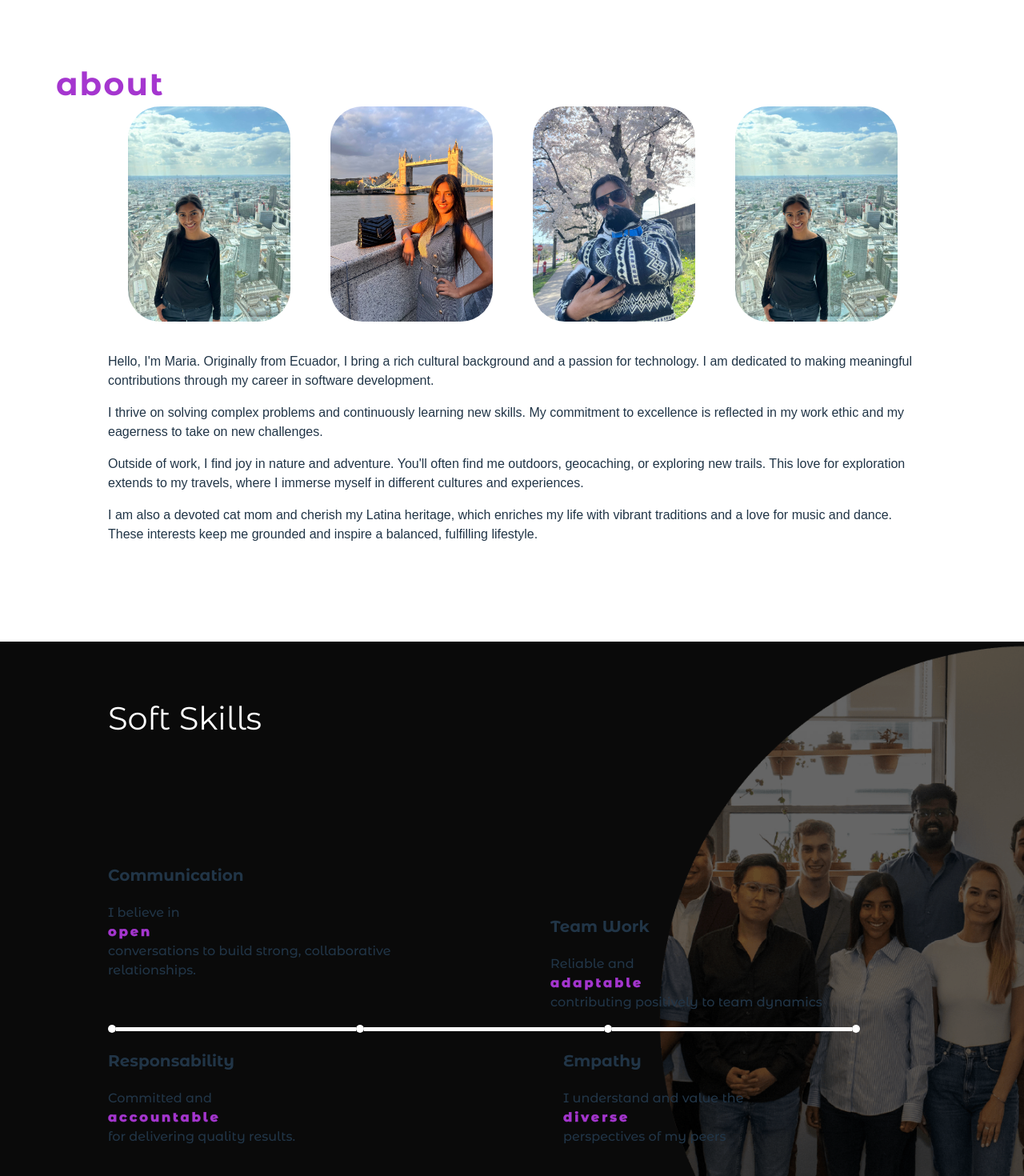
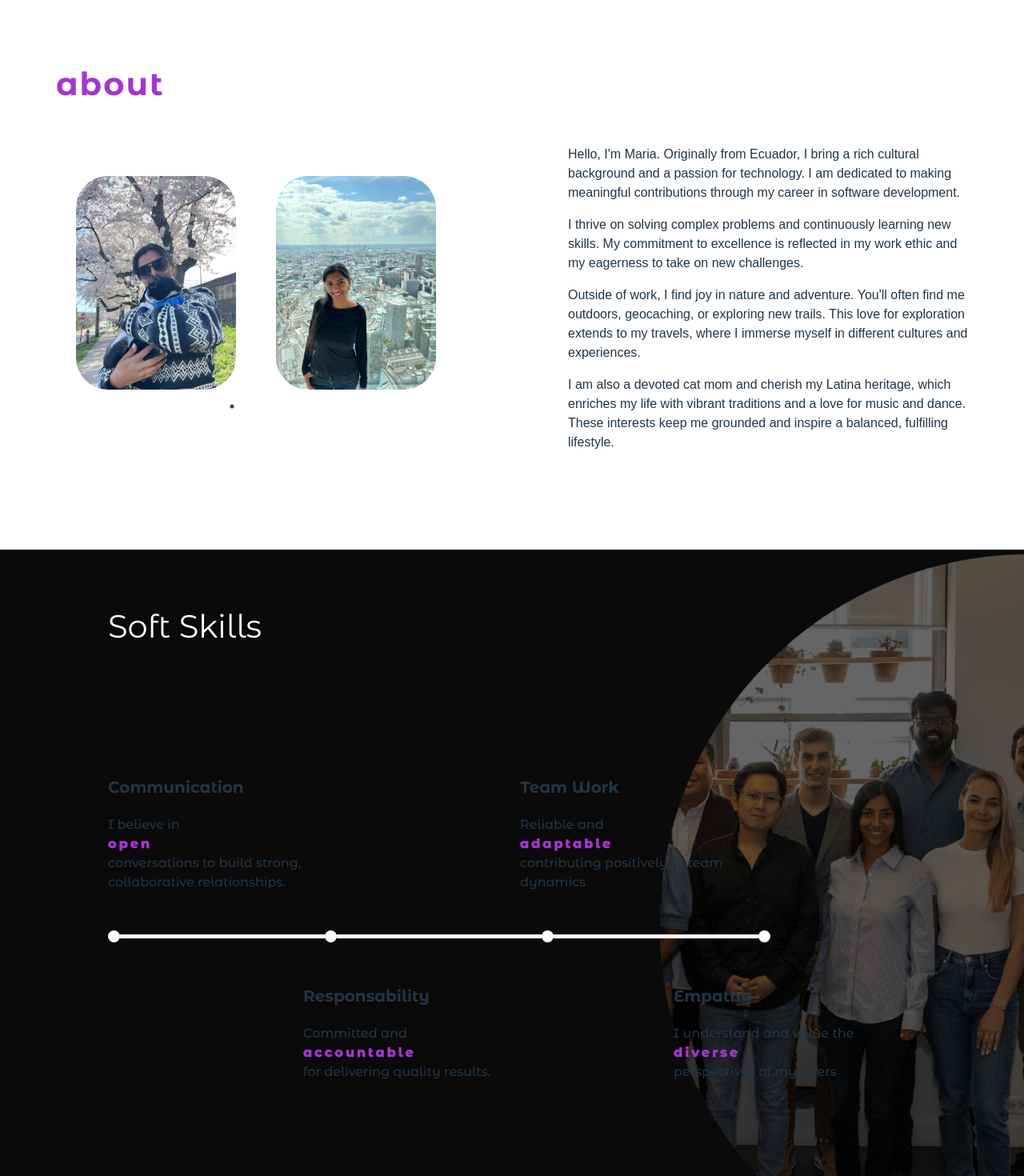
Before and after one commit to MariaVan8/portfolio-react, a React (Vite) app: page / in a window 1280 px wide. Shown: the part 3160-4630 px from the top of the page at 80% size. Built offline with nearby package versions, Linux system fonts and the light colour scheme.

Commit message:
Updated desktop query for soft skills and about me section

```diff
--- a/src/components/About/About.jsx
+++ b/src/components/About/About.jsx
@@ -25,16 +25,16 @@ function About() {
 				},
 			},
 			{
-				breakpoint: 1960, // Desktop view
+				breakpoint: 960, // Desktop view
 				settings: {
-					slidesToShow: 4,
+					slidesToShow: 3,
 					centerPadding: "0px", // Adjust this to create the overlap effect
 				},
 			},
 			{
-				breakpoint: 2960, // Desktop view
+				breakpoint: 1960, // Desktop view
 				settings: {
-					slidesToShow: 5,
+					slidesToShow: 2,
 					centerPadding: "0px", // Adjust this to create the overlap effect
 				},
 			},
@@ -61,6 +61,7 @@ function About() {
 					</div>
 				</div>
 			</section>
+			<div className="about_container">
 				<section className="slider">
 					<Slider {...settings}>
 						<div>
@@ -91,14 +92,14 @@ function About() {
 					</p>
 					<p>
 						I thrive on solving complex problems and continuously learning new
-					skills. My commitment to excellence is reflected in my work ethic and
-					my eagerness to take on new challenges.
+						skills. My commitment to excellence is reflected in my work ethic
+						and my eagerness to take on new challenges.
 					</p>
 					<p>
-					Outside of work, I find joy in nature and adventure. You'll often find
-					me outdoors, geocaching, or exploring new trails. This love for
-					exploration extends to my travels, where I immerse myself in different
-					cultures and experiences.
+						Outside of work, I find joy in nature and adventure. You'll often
+						find me outdoors, geocaching, or exploring new trails. This love for
+						exploration extends to my travels, where I immerse myself in
+						different cultures and experiences.
 					</p>
 					<p>
 						I am also a devoted cat mom and cherish my Latina heritage, which
@@ -107,6 +108,7 @@ function About() {
 						fulfilling lifestyle.
 					</p>
 				</section>
+			</div>
 			<div className="spacer">
 				<div className="spacer-line"></div>
 			</div>
--- a/src/components/About/About.scss
+++ b/src/components/About/About.scss
@@ -3,6 +3,8 @@
 
 .slider {
 	padding: 0 45px;
+	flex-shrink: 0; // Prevent shrinking
+	flex-grow: 1;
 }
 .slick-slide {
 	text-align: center;
@@ -144,9 +146,17 @@
 
 @media only screen and (min-width: 960px) {
 	.slider {
-		padding: 0 135px;
+		//padding: 0 135px;
+		width: 50%;
 	}
 	.intro {
-		padding: 0 135px;
+		//padding: 0 135px;
+		width: 50%;
+	}
+	.about {
+		&_container {
+			display: flex;
+			align-items: center;
+		}
 	}
 }
--- a/src/components/SoftSkills/SoftSkills.scss
+++ b/src/components/SoftSkills/SoftSkills.scss
@@ -179,7 +179,7 @@
 		padding: 0 135px;
 		flex-direction: column;
 		justify-content: center;
-		gap: 0;
+		gap: 2rem;
 		&-background {
 			justify-content: space-between;
 		}
@@ -187,11 +187,20 @@
 			padding-left: 135px;
 		}
 		&-box {
-			width: 50%;
+			width: 30%;
 		}
 		&-top {
 			flex-direction: row;
 			width: 100%;
+			gap: 10rem;
+			justify-content: space-between;
+			> :first-child {
+				bottom: 0;
+			}
+			> :nth-child(2) {
+				right: 12rem;
+				position: relative;
+			}
 		}
 		&-middle {
 			display: flex;
@@ -203,11 +212,17 @@
 			flex-direction: row;
 			top: 0;
 			width: 100%;
+			justify-content: end;
+			gap: 10rem;
+		}
+		&-circle {
+			width: 15px;
+			height: 15px;
 		}
 	}
 	.line {
 		height: 5px;
-		width: 300px;
+		width: 20vw;
 		&-container {
 			display: flex;
 			flex-direction: row;
```
Lines whose indentation alone changed are shown as unchanged.
